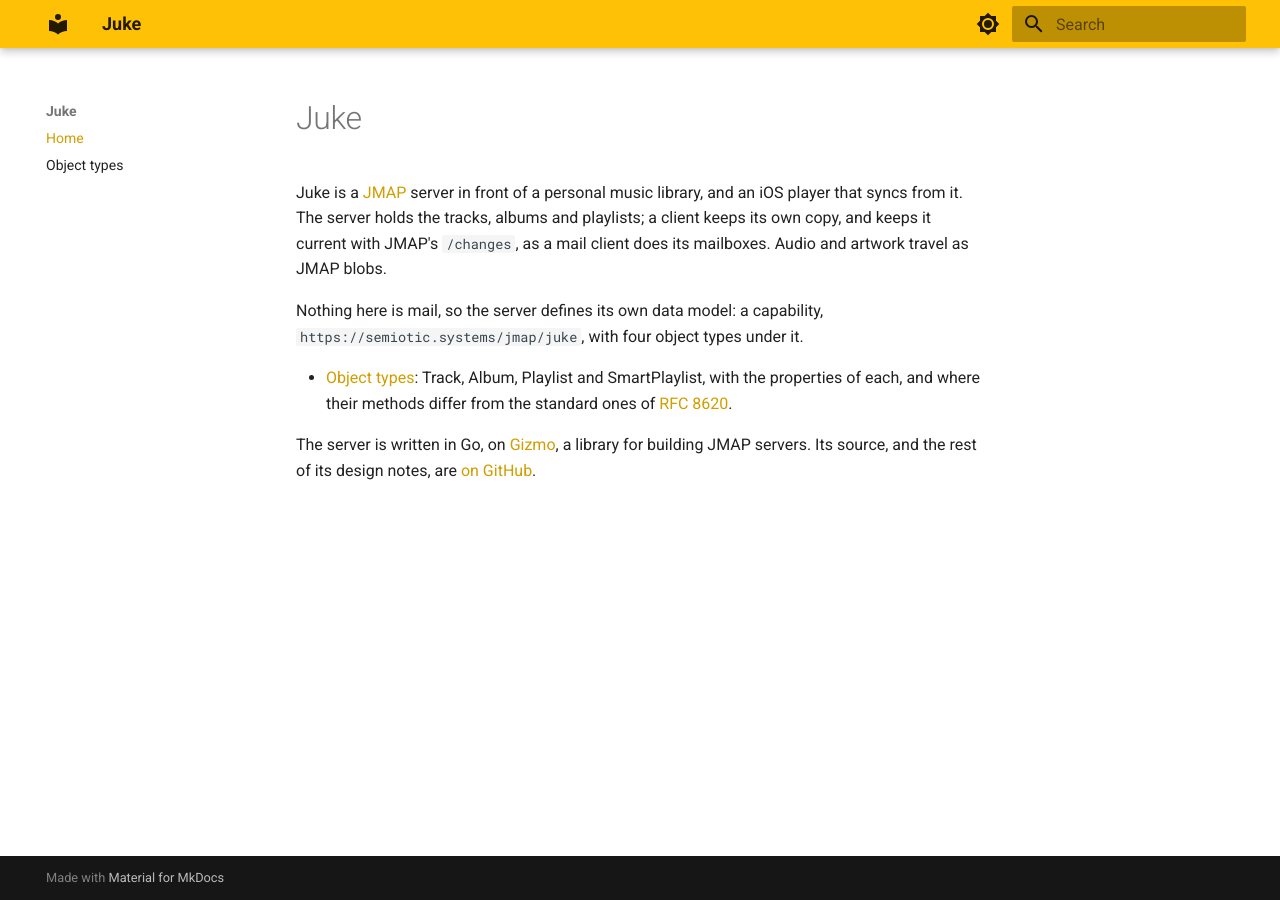
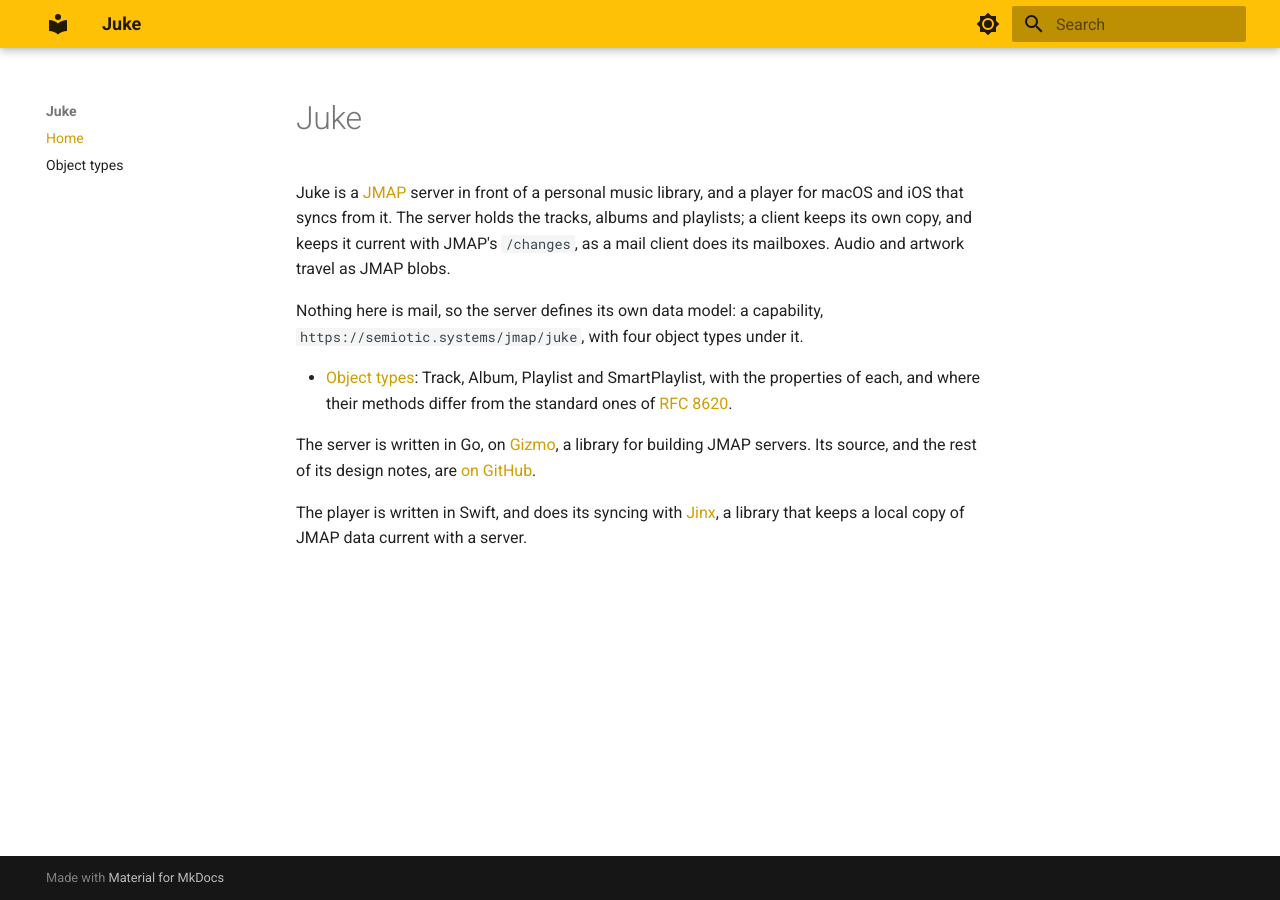
Before and after one commit to rjbs/Juke, an MkDocs documentation site: the page built from doc/web/docs/index.md, in a window 1280 px wide. Built offline with MkDocs 1.6.1 and Material for MkDocs 9.7.7, drawn with Linux system fonts in a browser that asks for light colours.

Commit message:
site: the player is for macOS too, and is built on Jinx
Co-Authored-By: Claude <noreply@anthropic.com>

```diff
--- a/doc/web/docs/index.md
+++ b/doc/web/docs/index.md
@@ -1,10 +1,10 @@
 # Juke
 
 Juke is a [JMAP](https://jmap.io/) server in front of a personal music
-library, and an iOS player that syncs from it.  The server holds the
-tracks, albums and playlists; a client keeps its own copy, and keeps it
-current with JMAP's `/changes`, as a mail client does its mailboxes.  Audio
-and artwork travel as JMAP blobs.
+library, and a player for macOS and iOS that syncs from it.  The server
+holds the tracks, albums and playlists; a client keeps its own copy, and
+keeps it current with JMAP's `/changes`, as a mail client does its
+mailboxes.  Audio and artwork travel as JMAP blobs.
 
 Nothing here is mail, so the server defines its own data model: a
 capability, `https://semiotic.systems/jmap/juke`, with four object types
@@ -17,3 +17,7 @@ under it.
 The server is written in Go, on [Gizmo](https://github.com/rjbs/gizmo), a
 library for building JMAP servers.  Its source, and the rest of its design
 notes, are [on GitHub](https://github.com/rjbs/Juke).
+
+The player is written in Swift, and does its syncing with
+[Jinx](https://semiotic.systems/Jinx/), a library that keeps a local copy of
+JMAP data current with a server.
```
